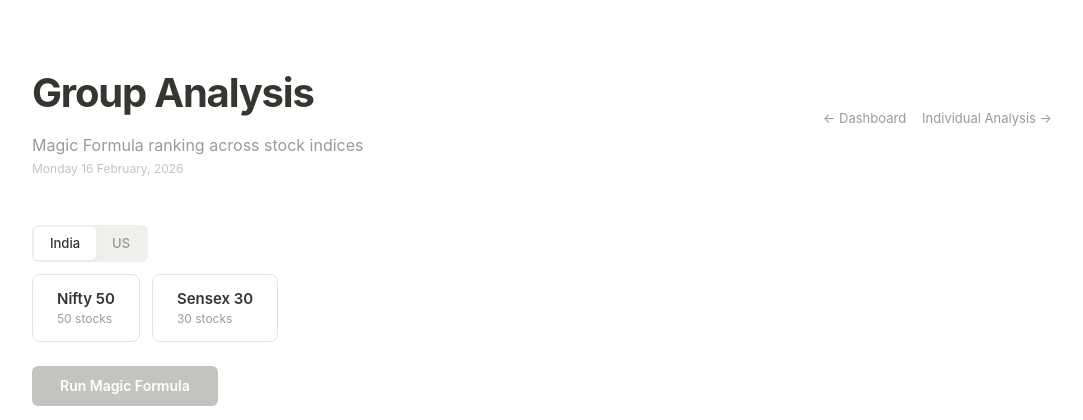
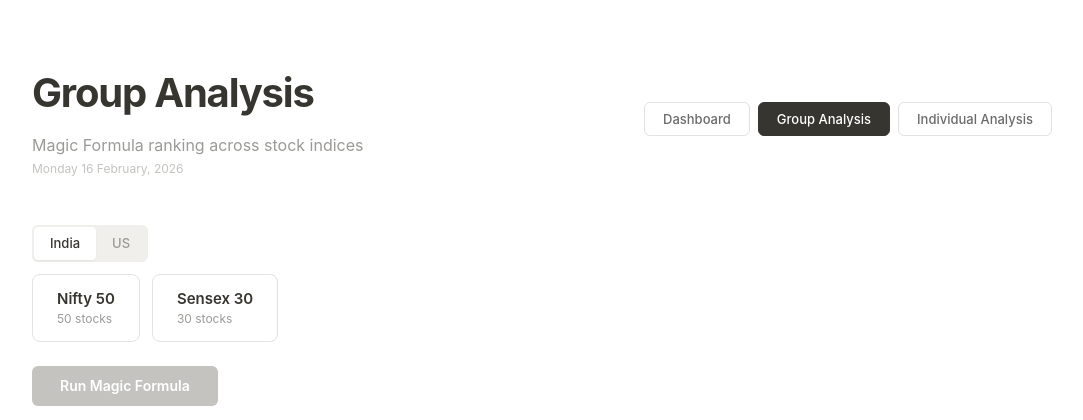
Before and after one commit to chaturvediabhay24/stocks-analyse, a FastAPI app: page /groups in a window 1280 px wide. Shown: the top 420 px of the page, without its empty margins (98-1181 px from the left). Run offline with FastAPI, Linux system fonts and the light colour scheme; parts of the project's set-up code (start-up, migrations or seed data) failed here and were passed over; some libraries are stand-ins or nearby versions.

Commit message:
ui changes

```diff
--- a/web/templates/groups.html
+++ b/web/templates/groups.html
@@ -64,9 +64,10 @@
                     <p class="text-sm lg:text-base text-muted">Magic Formula ranking across stock indices</p>
                     <p class="text-xs text-lite mt-1" id="todayDate"></p>
                 </div>
-                <div class="flex gap-4">
-                    <a href="/" class="text-[13px] text-muted no-underline transition-colors hover:text-ink">← Dashboard</a>
-                    <a href="/analyze" class="text-[13px] text-muted no-underline transition-colors hover:text-ink">Individual Analysis →</a>
+                <div class="flex gap-1.5 sm:gap-2">
+                    <a href="/" class="text-xs sm:text-[13px] font-medium px-3 sm:px-[18px] py-2 border border-edge rounded-md bg-white text-subtle no-underline transition-all duration-150 hover:border-ink hover:text-ink">Dashboard</a>
+                    <a href="/groups" class="text-xs sm:text-[13px] font-medium px-3 sm:px-[18px] py-2 border border-ink rounded-md bg-ink text-white no-underline transition-all duration-150">Group Analysis</a>
+                    <a href="/analyze" class="text-xs sm:text-[13px] font-medium px-3 sm:px-[18px] py-2 border border-edge rounded-md bg-white text-subtle no-underline transition-all duration-150 hover:border-ink hover:text-ink">Individual Analysis</a>
                 </div>
             </div>
         </div>
```
Also changed, not shown: web/templates/index.html (+4 -3 lines).
